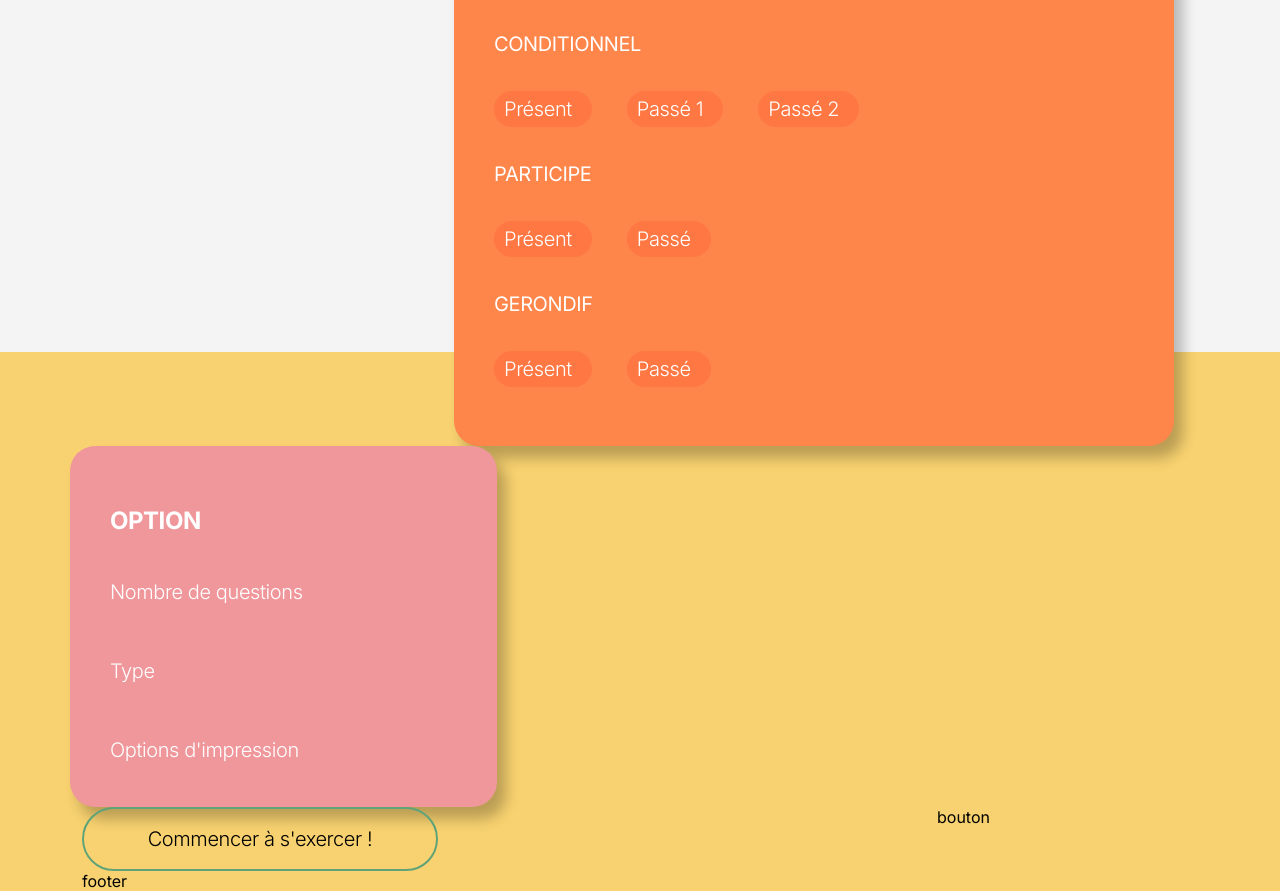
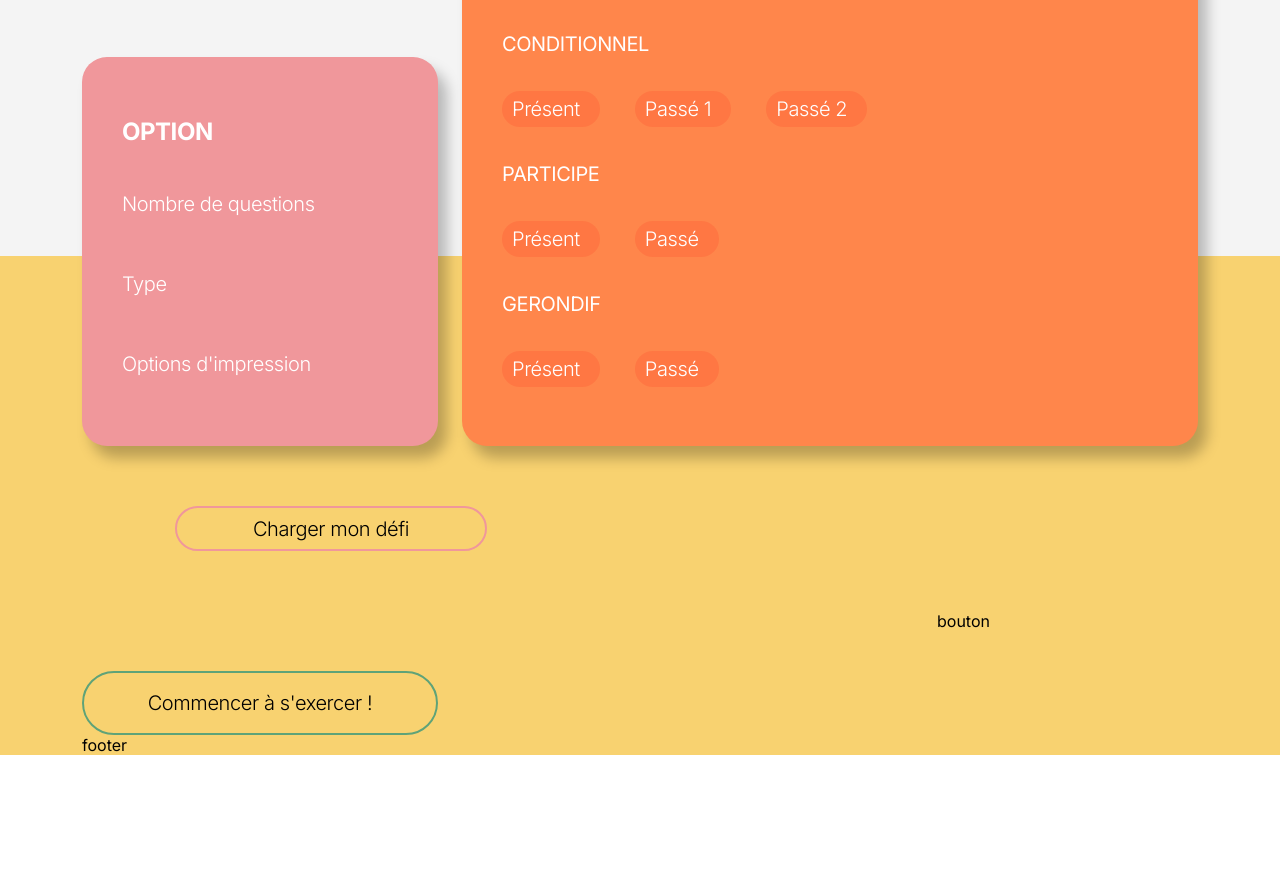
Before and after one commit to JustineBorcard/tatitotu, a website built with Parcel: page src/index.html in a window 1280 px wide. Shown: the part 907-1798 px from the top of the page. After the commit the page ends 1662 px from the top, so only its background shows below. Built offline with nearby package versions, Linux system fonts and the light colour scheme.

Commit message:
Ajustement de l'emplacement de la carte rose, et de certains autres boutons etc...

```diff
--- a/src/index.html
+++ b/src/index.html
@@ -33,7 +33,7 @@
         <div class="col-8">
           <ul class="navigation">
             <li>Classe</li>
-            <li>Par  groupe</li>
+            <li>Par groupe</li>
             <li>Niveaux</li>
             <li>Pronominaux</li>
             <li>CIF(FLE)</li>
@@ -44,11 +44,12 @@
             <p>Charger mon défi</p>
           </button>
         </div>
+      </div>
       <div class="row">
-        <div class="col-4">
+        <div class="col-4 l-vertical-align">
           <div class="card">
             <h1>VERBES</h1>
-            <input type="text" class="text-field" placeholder="rentrer verbe"></input>
+            <input type="text" class="text-field" placeholder="rentrer verbe" />
             <div class="tag">
               <p>courir</p>
             </div>
@@ -56,7 +57,12 @@
               <p>avoir</p>
             </div>
           </div>
-
+          <div class="card pink">
+            <h1>OPTION</h1>
+            <p class="option">Nombre de questions</p>
+            <p class="option">Type</p>
+            <p class="option">Options d'impression</p>
+          </div>
         </div>
         <div class="col-8">
           <div class="card orange">
@@ -144,19 +150,11 @@
             </div>
           </div>
         </div>
-      <div class="card pink">
-        <h1>OPTION</h1>
-          <p class="option">
-            Nombre de questions
-          </p>
-          <p class="option">
-            Type
-          </p>
-          <p class="option">
-            Options d'impression
-          </p>
       </div>
-      </div>
+      <div class="col-3 offset-1">
+        <button class="challenge-charge">
+          <p>Charger mon défi</p>
+        </button>
       </div>
       <div class="row">
         <div class="col-4">
--- a/src/scss/_layout.scss
+++ b/src/scss/_layout.scss
@@ -25,3 +25,9 @@
   gap: 35px;
   flex-shrink: 0;
 }
+
+.l-vertical-align {
+  display: flex;
+  flex-direction: column;
+  justify-content: space-between;
+}
--- a/src/scss/modules/_card.scss
+++ b/src/scss/modules/_card.scss
@@ -18,8 +18,6 @@
 
 .card.pink {
   display: flex;
-  width: 427px;
-  height: 361px;
   padding: 60px 40px;
   flex-direction: column;
   align-items: flex-start;
--- a/src/scss/modules/_exercice.scss
+++ b/src/scss/modules/_exercice.scss
@@ -15,4 +15,5 @@
   border-radius: 74px;
   border: 2px solid var(--vert, #5fa378);
   background: none;
+  margin-top: 60px;
 }
```
Lines whose indentation alone changed are shown as unchanged.
